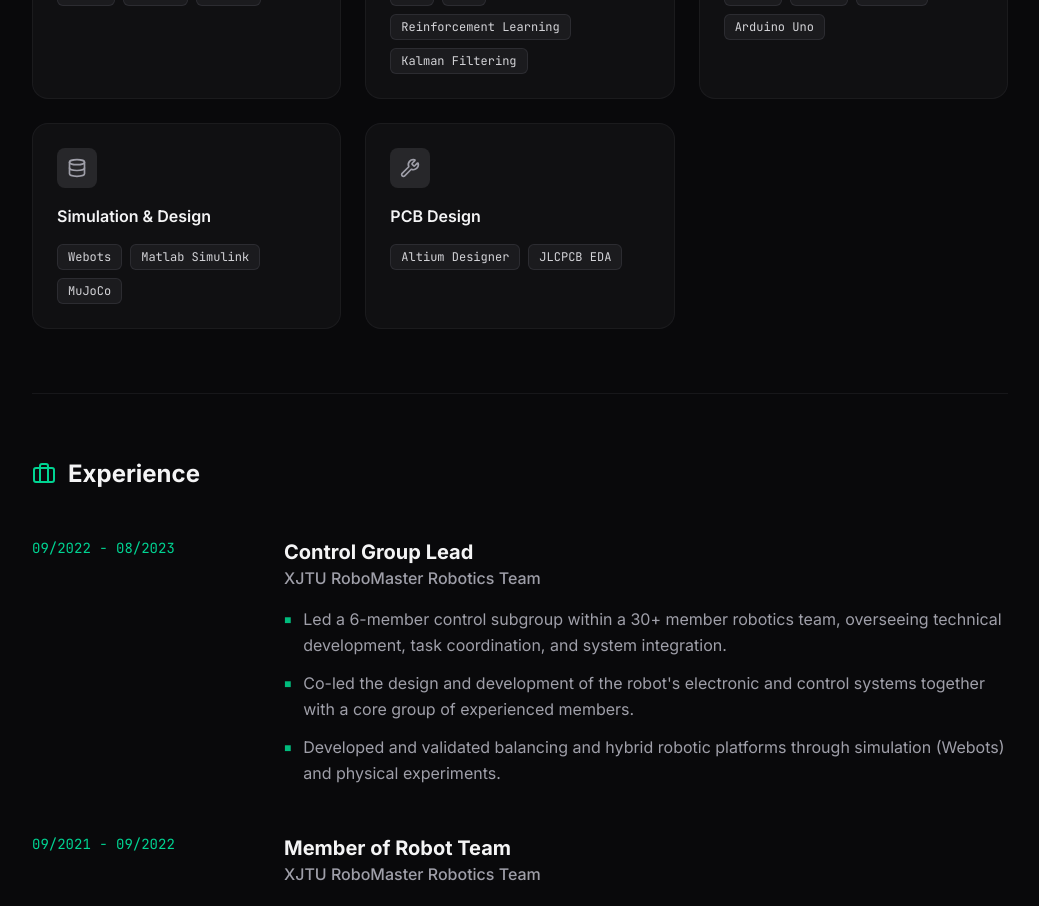
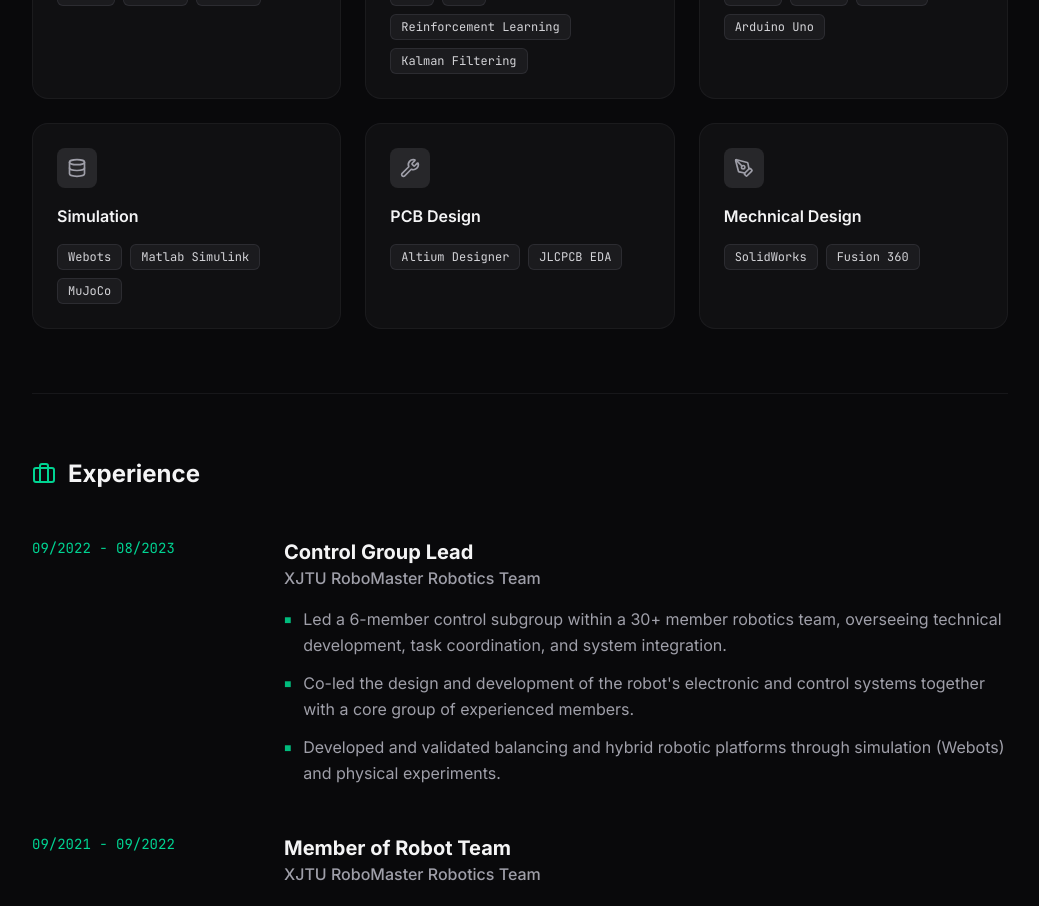
Before and after one commit to zhaoyufei122/zhaoyufei122.github.io, a React (Vite) app: page / in a window 1280 px wide. Shown: the part 1280-2186 px from the top of the page, without its empty margins (120-1159 px from the left). Built offline with nearby package versions, Linux system fonts and the light colour scheme.

Commit message:
改良了 刷新404

```diff
--- a/src/App.tsx
+++ b/src/App.tsx
@@ -1,4 +1,4 @@
-import { BrowserRouter, Routes, Route } from 'react-router-dom';
+import { HashRouter, Routes, Route } from 'react-router-dom';
 import { useState, useEffect } from 'react';
 import Navbar from './components/Navbar';
 import Footer from './components/Footer';
@@ -23,7 +23,7 @@ export default function App() {
   const toggleTheme = () => setIsDark(!isDark);
 
   return (
-    <BrowserRouter>
+    <HashRouter>
       <div className="min-h-screen font-sans selection:bg-emerald-500/30 transition-colors duration-300">
         <Navbar isDark={isDark} toggleTheme={toggleTheme} />
         <main>
@@ -38,6 +38,6 @@ export default function App() {
         </main>
         <Footer />
       </div>
-    </BrowserRouter>
+    </HashRouter>
   );
 }
--- a/src/components/Navbar.tsx
+++ b/src/components/Navbar.tsx
@@ -1,6 +1,7 @@
 import { Link, useLocation } from 'react-router-dom';
 import { motion } from 'motion/react';
 import { Terminal, Bot, BookOpen, Github, Mail, FileText, Sun, Moon } from 'lucide-react';
+import { personalInfo } from '../data';
 
 export default function Navbar({ isDark, toggleTheme }: { isDark: boolean, toggleTheme: () => void }) {
   const location = useLocation();
@@ -61,7 +62,7 @@ export default function Navbar({ isDark, toggleTheme }: { isDark: boolean, toggl
             {isDark ? <Sun className="w-4 h-4" /> : <Moon className="w-4 h-4" />}
           </button>
           <a
-            href="https://github.com"
+            href={personalInfo.socials.github}
             target="_blank"
             rel="noreferrer"
             className="text-zinc-500 dark:text-zinc-400 hover:text-zinc-900 dark:hover:text-zinc-100 transition-colors"
--- a/src/data.ts
+++ b/src/data.ts
@@ -5,6 +5,11 @@ export const personalInfo = {
     personal: "xjtuzhaozhao@gmail.com",
     academic: "hi25078@bristol.ac.uk"
   },
+  socials: {
+    github: "https://github.com/zhaoyufei122",
+    githubUsername: "zhaoyufei122"
+  },
+
   tagline: "Bridging the gap between intelligent algorithms and robust physical systems.",
   about:
     "MSc Robotics student at the University of Bristol with a strong foundation in Engineering Mechanics from Xi'an Jiaotong University (Qian Xuesen Experimental Class). Experienced in embedded control systems, multi-sensor fusion, and AI algorithms. Former Control Group Lead for the XJTU RoboMaster Team, with a proven track record of developing high-precision robotic platforms and leading technical teams.",
--- a/src/pages/Contact.tsx
+++ b/src/pages/Contact.tsx
@@ -40,7 +40,7 @@ export default function Contact() {
           </a>
 
           <a
-            href="https://github.com/yourusername"
+            href={personalInfo.socials.github}
             target="_blank"
             rel="noreferrer"
             className="flex flex-col items-center justify-center p-6 rounded-2xl bg-white dark:bg-zinc-900/50 border border-zinc-200 dark:border-zinc-800/50 hover:border-emerald-500/50 hover:bg-zinc-50 dark:hover:bg-zinc-900 transition-all group text-center shadow-sm dark:shadow-none"
@@ -49,7 +49,7 @@ export default function Contact() {
               <Github className="w-6 h-6 text-zinc-500 dark:text-zinc-400 group-hover:text-emerald-600 dark:group-hover:text-emerald-400" />
             </div>
             <h3 className="text-zinc-900 dark:text-zinc-100 font-semibold mb-1 transition-colors">GitHub</h3>
-            <p className="text-zinc-500 dark:text-zinc-400 text-xs font-mono">@yourusername</p>
+            <p className="text-zinc-500 dark:text-zinc-400 text-xs font-mono">@{personalInfo.socials.githubUsername}</p>
           </a>
         </div>
 
--- a/src/pages/Home.tsx
+++ b/src/pages/Home.tsx
@@ -1,6 +1,6 @@
 import { motion } from 'motion/react';
 import { personalInfo } from '../data';
-import { ChevronRight, Code2, Cpu, Wrench, Database, CircuitBoard, Briefcase, GraduationCap, Trophy } from 'lucide-react';
+import { ChevronRight, Code2, Cpu, Wrench, Database, CircuitBoard, Briefcase, GraduationCap, Trophy, PenTool } from 'lucide-react';
 import { Link } from 'react-router-dom';
 
 export default function Home() {
@@ -77,8 +77,9 @@ export default function Home() {
           <SkillCard icon={Code2} title="Programming" skills={personalInfo.skills.programming} />
           <SkillCard icon={Cpu} title="Control & Estimation" skills={personalInfo.skills.control} />
           <SkillCard icon={CircuitBoard} title="Embedded Systems" skills={personalInfo.skills.embedded} />
-          <SkillCard icon={Database} title="Simulation & Design" skills={personalInfo.skills.simulation} />
+          <SkillCard icon={Database} title="Simulation" skills={personalInfo.skills.simulation} />
           <SkillCard icon={Wrench} title="PCB Design" skills={personalInfo.skills.pcb} />
+          <SkillCard icon={PenTool} title="Mechnical Design" skills={personalInfo.skills.design} />
         </div>
       </motion.section>
 
```
